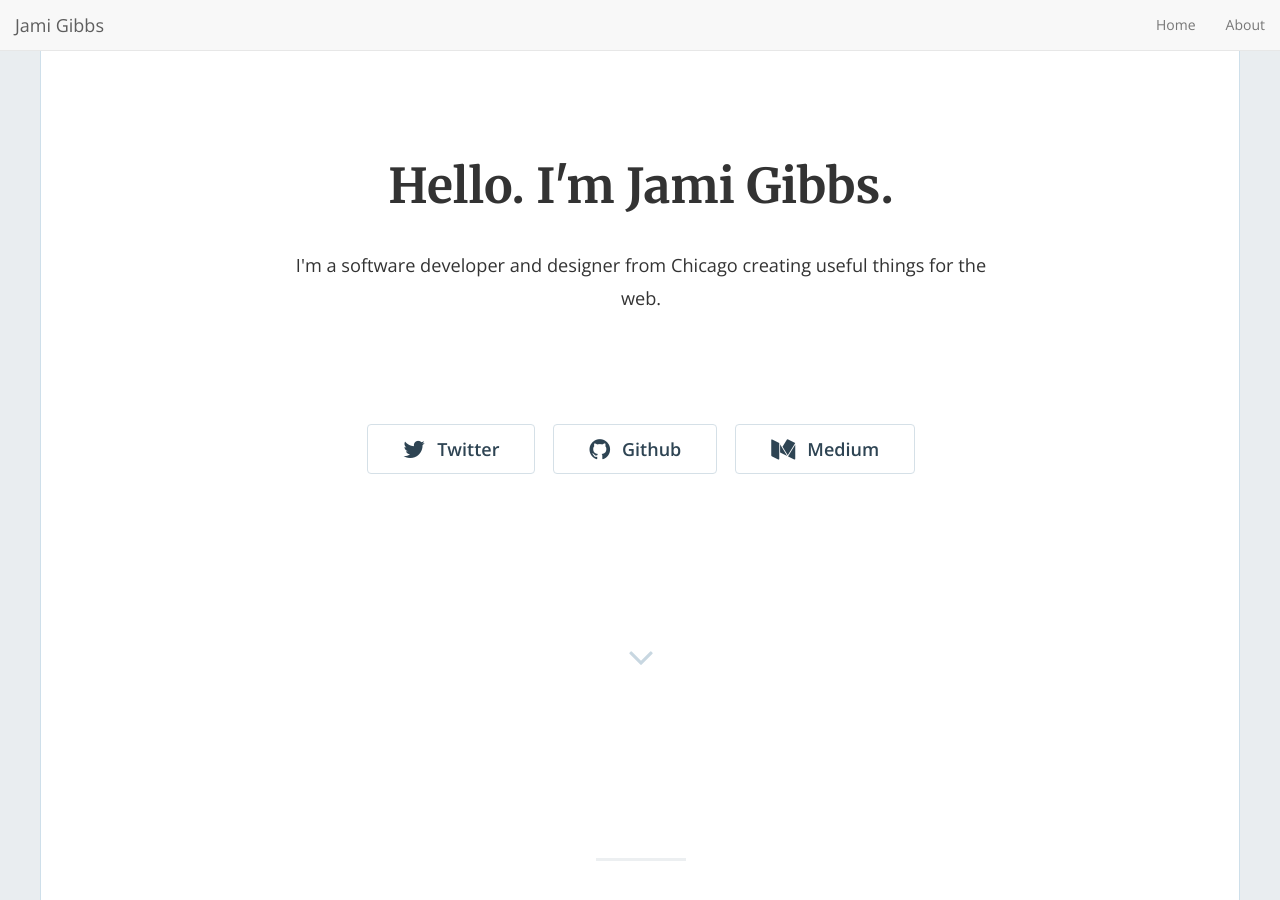
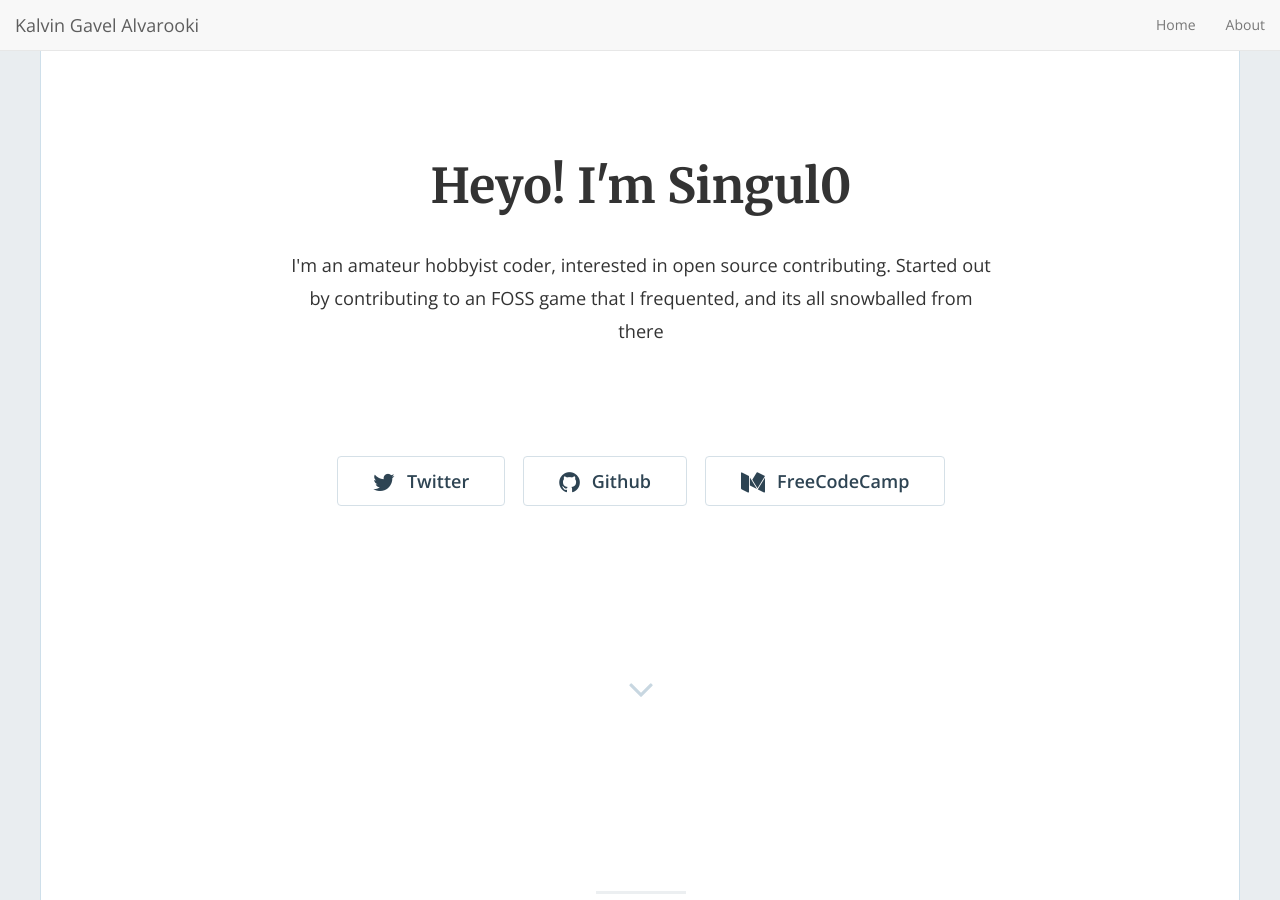
Before and after one commit to Singul0/Singul0.github.io, a Jekyll site: the page built from index.html, in a window 1280 px wide and 900 px high. Built offline with Jekyll 4.4.1, drawn with Linux system fonts in a browser that asks for light colours; nearby versions of some CDN libraries; the list of posts is cut into pages by our own code; some of the changed text lies outside the part shown.

Commit message:
Intro done, TODO: Actual Portfolio

```diff
--- a/_config.yml
+++ b/_config.yml
@@ -13,14 +13,15 @@
 # you will see them accessed via {{ site.title }}, {{ site.email }}, and so on.
 # You can create any custom variable you would like, and they will be accessible
 # in the templates via {{ site.myvariable }}.
-title: "Hello. I'm Jami Gibbs."
-email: 'jami0821@gmail.com'
-description: "I'm a software developer and designer from Chicago creating useful things for the web."
+title: "Heyo! I'm Singul0"
+email: 'kalvinalvaroalt@gmail.com'
+description: "I'm an amateur hobbyist coder, interested in open source contributing.
+  Started out by contributing to an FOSS game that I frequented, and its all snowballed from there"
 baseurl: "" # the subpath of your site, e.g. /blog
-url: "https://jamigibbs.github.io/phantom" # the base hostname & protocol for your site, e.g. https://example.com
-twitter_username: 'jamigibbs'
-github_username: 'jamigibbs'
-medium_username: 'blog.jamigibbs.com'
+url: "https://singul0.github.io" # the base hostname & protocol for your site, e.g. https://example.com
+twitter_username: 'humanl1ke'
+github_username: 'singul0'
+medium_username: 'https://www.freecodecamp.org/fccbf3af13c-89f3-4361-be64-563af64a1983'
 
 # Build settings
 markdown: kramdown
@@ -92,8 +93,8 @@ pagination:
 ############################################################
 
 ### Phantom settings
-footer_text: '© 2018 Jami Gibbs'
-admin_name: 'Jami Gibbs'
+footer_text: '© 2024 Kalvin Gavel Alvarooki'
+admin_name: 'Kalvin Gavel Alvarooki'
 google_analytics: "UA-9999999-99" # Update with your own tracking ID
 enable_contact: false
 
--- a/_includes/home-hero.html
+++ b/_includes/home-hero.html
@@ -34,7 +34,7 @@
               <a href="https://github.com/{{ site.github_username }}"><button class="btn btn-default btn-lg"><i class="fa fa-github fa-lg"></i>Github</button></a>
             {% endif %}
             {% if site.medium_username != '' %}
-              <a href="https://{{ site.medium_username }}"><button class="btn btn-default btn-lg"><i class="fa fa-medium fa-lg"></i>Medium</button></a>
+              <a href="https://{{ site.medium_username }}"><button class="btn btn-default btn-lg"><i class="fa fa-medium fa-lg"></i>FreeCodeCamp</button></a>
             {% endif %}
 
           </div>
```
